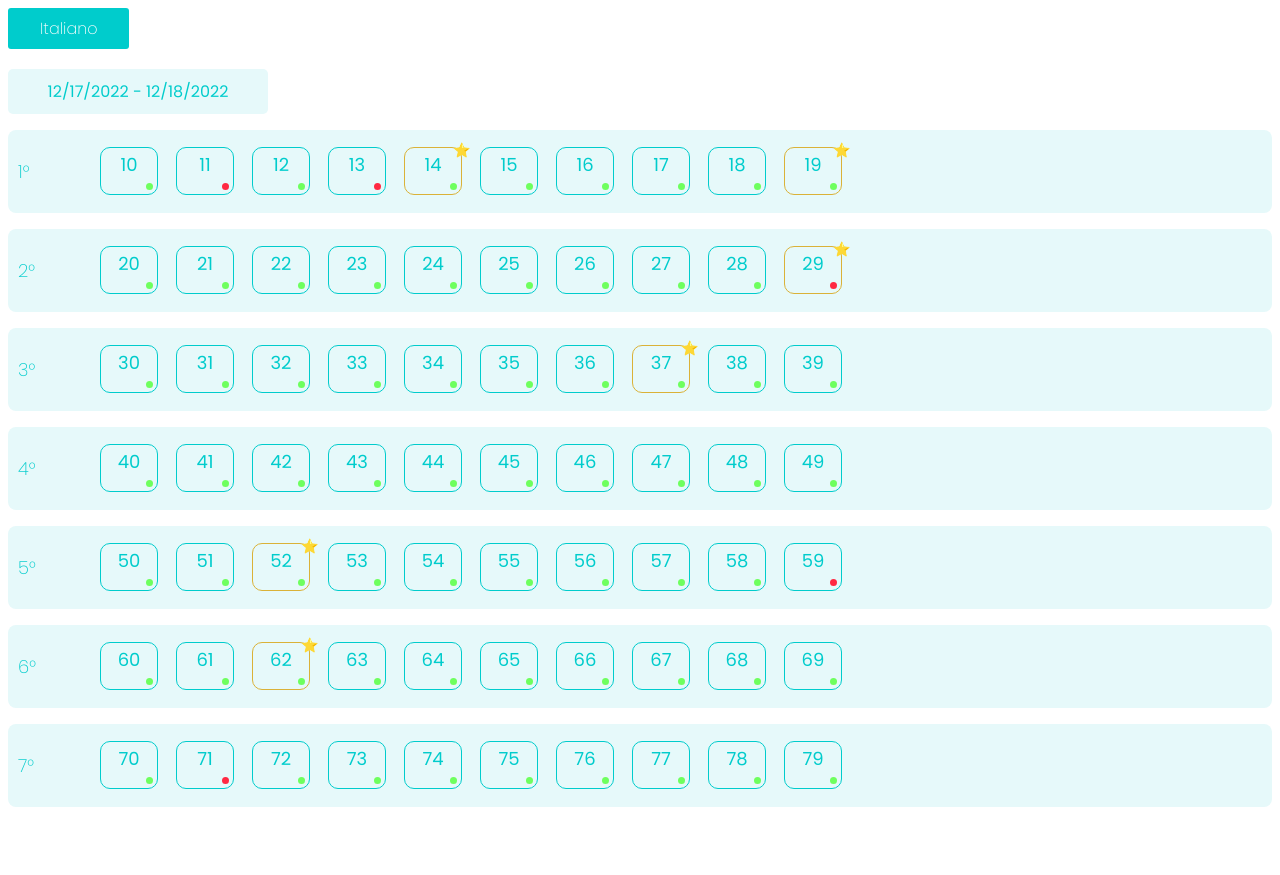
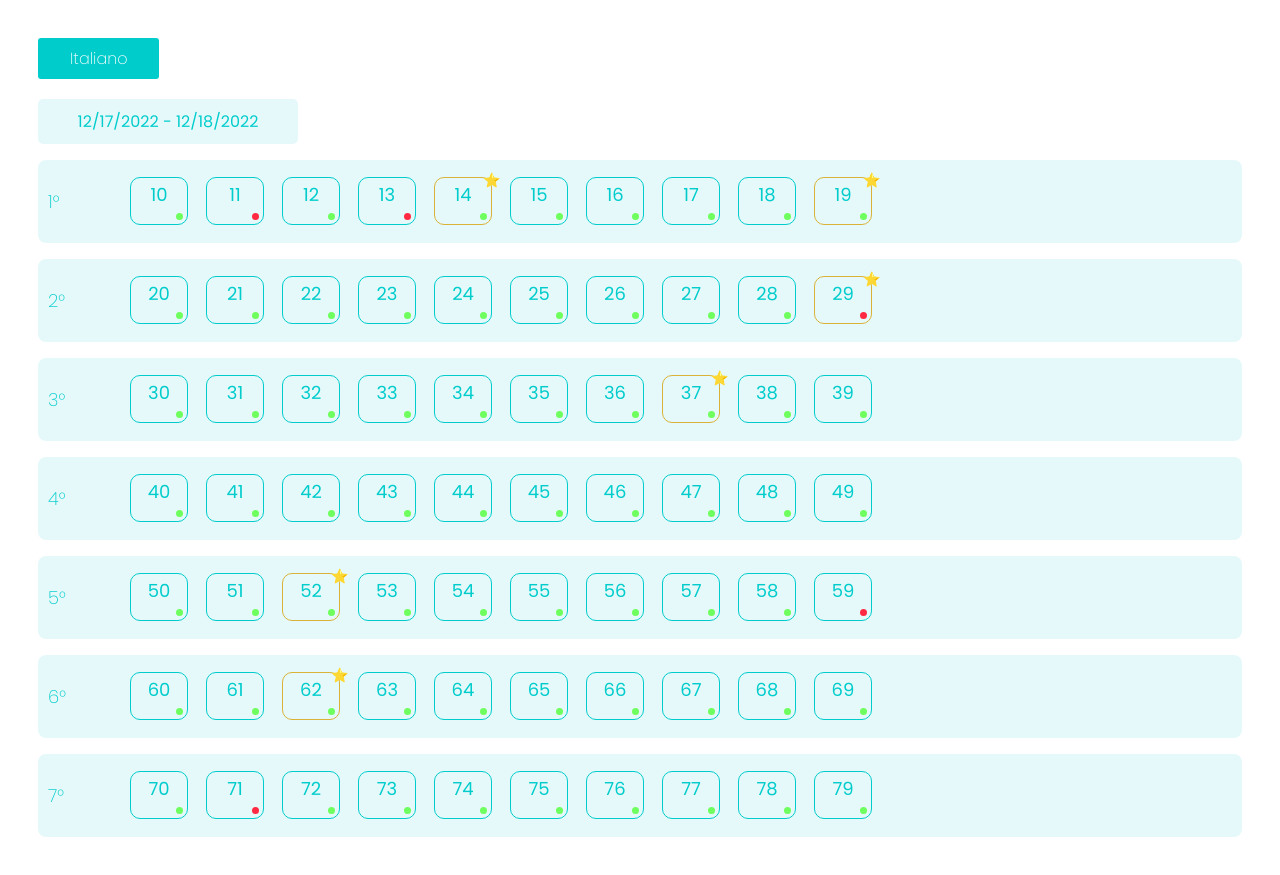
Before and after one commit to mauriziopodda/hotel-rooms-manager, a React (Vite) app: page / in a window 1280 px wide. Before the commit the page ends 815 px from the top, so only its background shows below. Built offline with nearby package versions, Linux system fonts and the light colour scheme.

Commit message:
Add Application container and add margin to the P element

```diff
--- a/src/Manager.tsx
+++ b/src/Manager.tsx
@@ -4,20 +4,29 @@ import { LanguageSwitcher } from './components/language_switcher'
 import { H2, P } from './components/styled/typography'
 import { PeriodSelector } from './components/period_selector'
 import { RoomsList } from './components/rooms_list'
+import { styled } from './components/styled/common'
 
 export type ManagerPropsType = {}
+
+const Application = styled('div', {
+  padding: 30,
+
+  '@sm': {
+    padding: 5,
+  },
+})
 
 const Manager: FC<ManagerPropsType> = () => {
   const { translations: t } = useTranslator()
 
   return (
-    <>
+    <Application>
       <LanguageSwitcher />
       <H2>{t.applicationTitle}</H2>
       <P>{t.welcomeText}</P>
       <PeriodSelector />
       <RoomsList />
-    </>
+    </Application>
   )
 }
 
--- a/src/components/styled/typography.ts
+++ b/src/components/styled/typography.ts
@@ -19,4 +19,5 @@ export const H3 = styled('h3', {
 export const P = styled('div', {
   ...commonStyles,
   color: '#000',
+  marginBottom: 16,
 })
```
